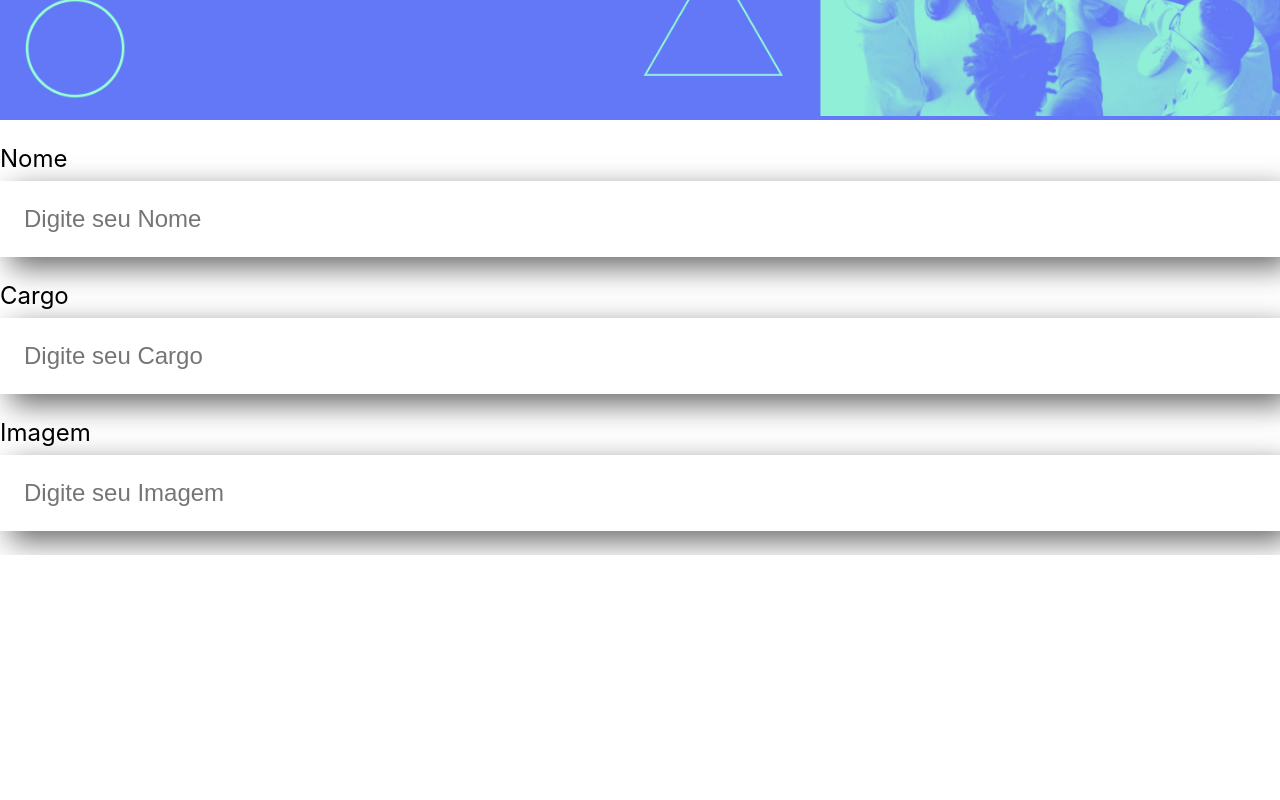
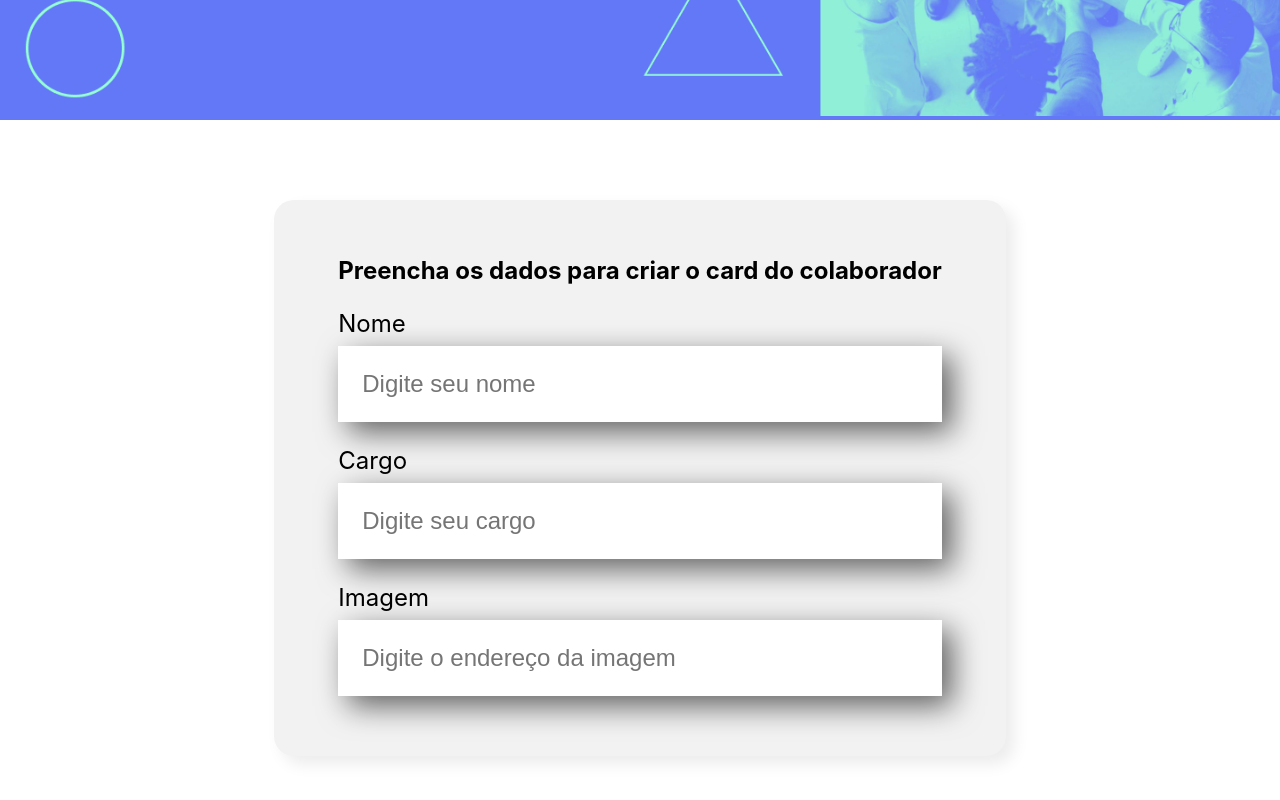
Before and after one commit to Gustavocaris/JavaScript, a React (Create React App) app in the folder organo/: page / in a window 1280 px wide. Shown: the part 378-1178 px from the top of the page. Before the commit the page ends 933 px from the top, so only its background shows below. Built offline with nearby package versions, Linux system fonts and the light colour scheme.

Commit message:
Criando o formulario

```diff
--- a/organo/src/App.js
+++ b/organo/src/App.js
@@ -1,17 +1,13 @@
 
-import Banner from './componentes/Banner/Banner/Banner';
-import CampoTexto from './componentes/Banner/campoTexto';
+import Banner from './componentes/Banner/Banner';
+import Formulario from './componentes/Formulario';
+
 
 function App() {
   return (
     <div className="App">
-        <div className="App">
-          <Banner />
-          <CampoTexto label="Nome" placeholder="Digite seu Nome"/>
-          <CampoTexto label="Cargo" placeholder="Digite seu Cargo" />
-          <CampoTexto label="Imagem" placeholder="Digite seu Imagem" />
-
-        </div>
+      <Banner />
+      <Formulario />
     </div>
   );
 }
--- /dev/null
+++ b/organo/src/componentes/Banner/index.js
@@ -0,0 +1,3 @@
+import { Banner } from "./Banner";
+
+export default Banner
--- /dev/null
+++ b/organo/src/componentes/Formulario/Formulario.css
@@ -0,0 +1,13 @@
+.formulario {
+    display: flex;
+    justify-content: center;
+    margin: 80px 0;
+}
+
+.formulario form {
+    max-width: 80%;
+    background-color: #F2F2F2;
+    border-radius: 20px;
+    padding: 36px 64px;
+    box-shadow: 8px 8px 16px rgba(0,0,0, 0.08);
+}
--- /dev/null
+++ b/organo/src/componentes/Formulario/index.js
@@ -0,0 +1,17 @@
+import CampoTexto from '../CampoTexto'
+import './Formulario.css'
+
+const Formulario = () => {
+    return (
+        <section className="formulario">
+            <form>
+                <h2>Preencha os dados para criar o card do colaborador</h2>
+                <CampoTexto label="Nome" placeholder="Digite seu nome" />
+                <CampoTexto label="Cargo" placeholder="Digite seu cargo" />
+                <CampoTexto label="Imagem" placeholder="Digite o endereço da imagem" />
+            </form>
+        </section>
+    )
+}
+
+export default Formulario
```
Also changed, not shown: organo/src/componentes/Banner/Banner.css (renamed from organo/src/componentes/Banner/Banner/Banner.css), organo/src/componentes/Banner/Banner.js (renamed from organo/src/componentes/Banner/Banner/Banner.js), organo/src/componentes/CampoTexto/CampoTexto.css (renamed from organo/src/componentes/Banner/campoTexto/CampoTexto.css), organo/src/componentes/CampoTexto/index.js (renamed from organo/src/componentes/Banner/campoTexto/index.js).
